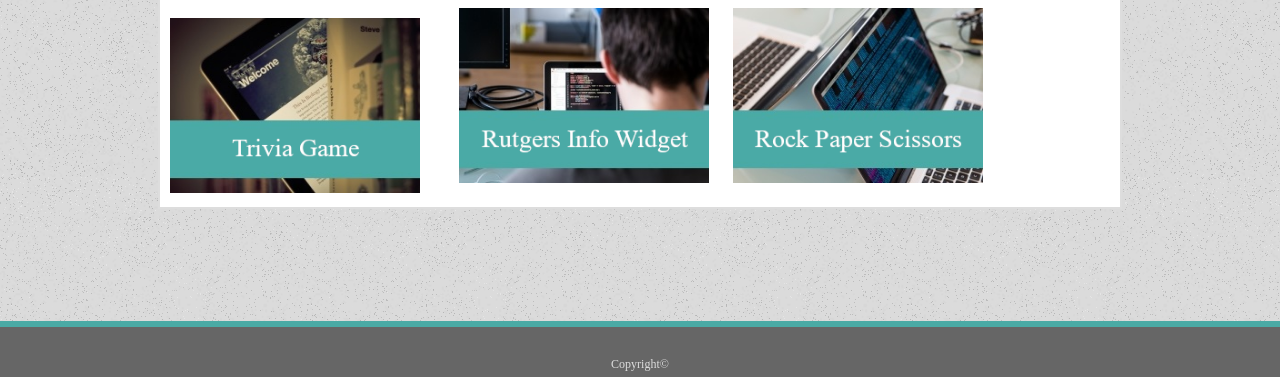
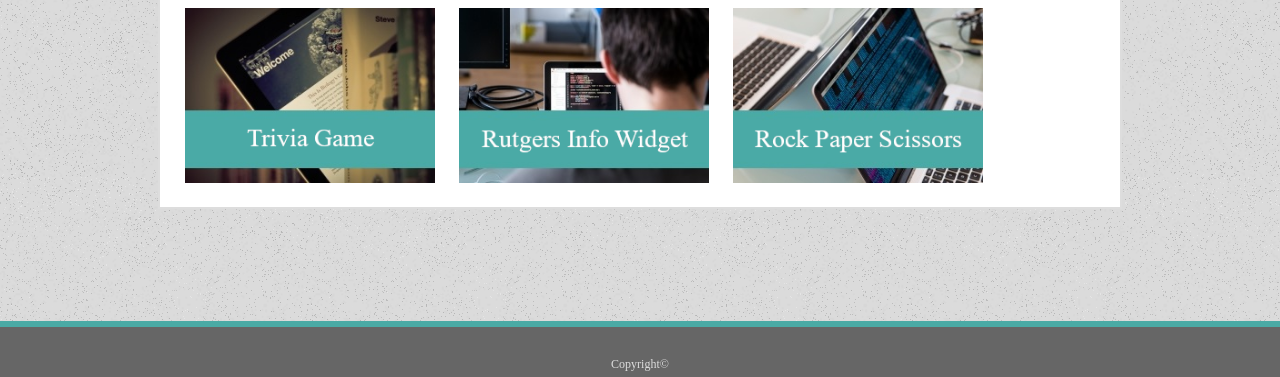
Before and after one commit to scottjr101/Basic-Portfolio, a plain HTML site: page portfolio.html in a window 1280 px wide. Shown: the part 423-800 px from the top of the page. Drawn offline with Linux system fonts and the light colour scheme.

Commit message:
fixed css on portfolio page

```diff
--- a/assets/css/style.css
+++ b/assets/css/style.css
@@ -162,10 +162,10 @@ main {
 #trivia_game {
     height: 175px;
     width: 250px;
-    margin-top: 15px;
+    margin-top: 0px;
     margin-right: 10px;
-    margin-left: 10px;
-    margin-bottom: 10px;
+    margin-left: 25px;
+    margin-bottom: 20px;
 }
 
 #rutgers {
@@ -173,7 +173,7 @@ main {
     width: 250px;
     margin-top: 10px;
     margin-right: 10px;
-    margin-left: 25px;
+    margin-left: 10px;
     margin-bottom: 20px;
 }
 
```
